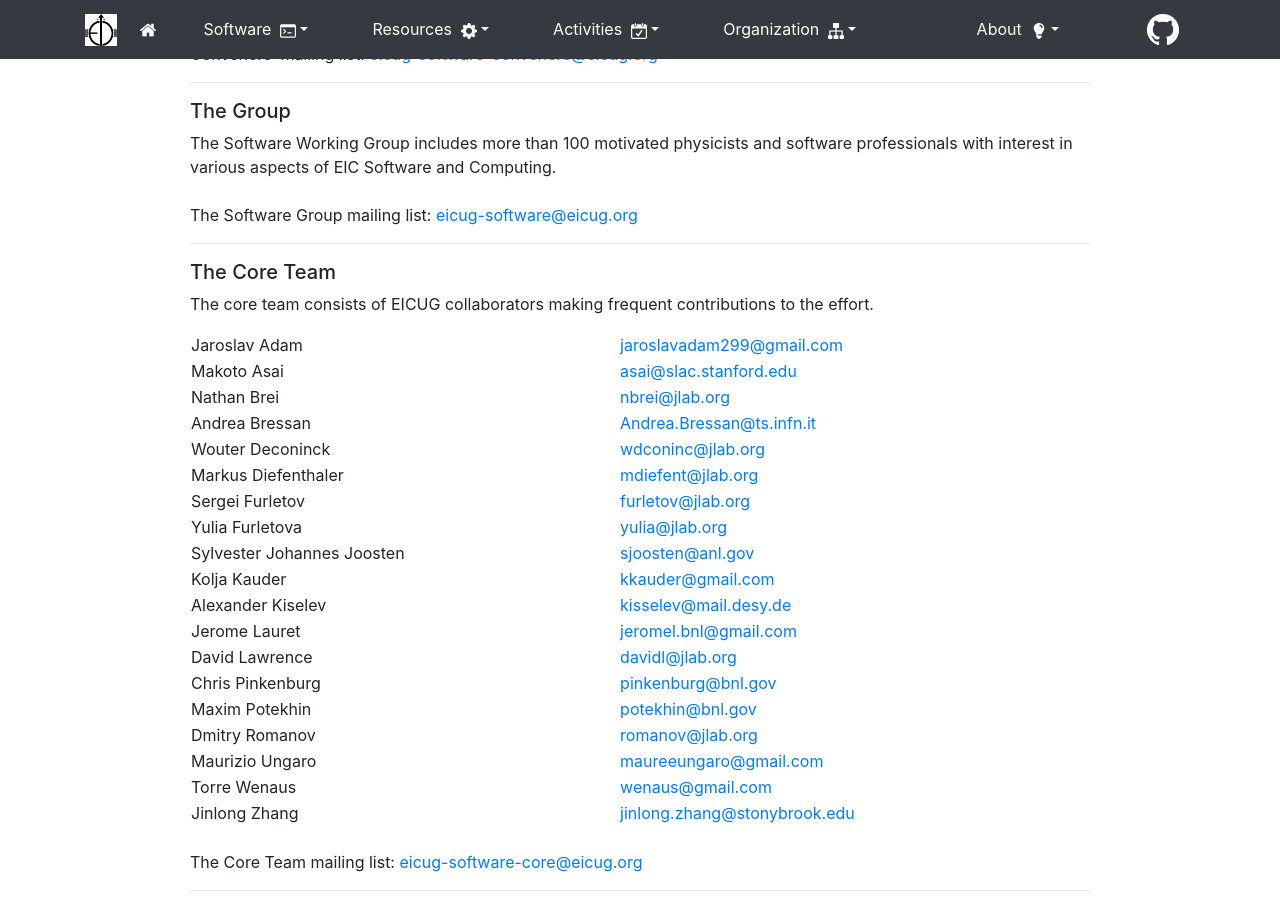
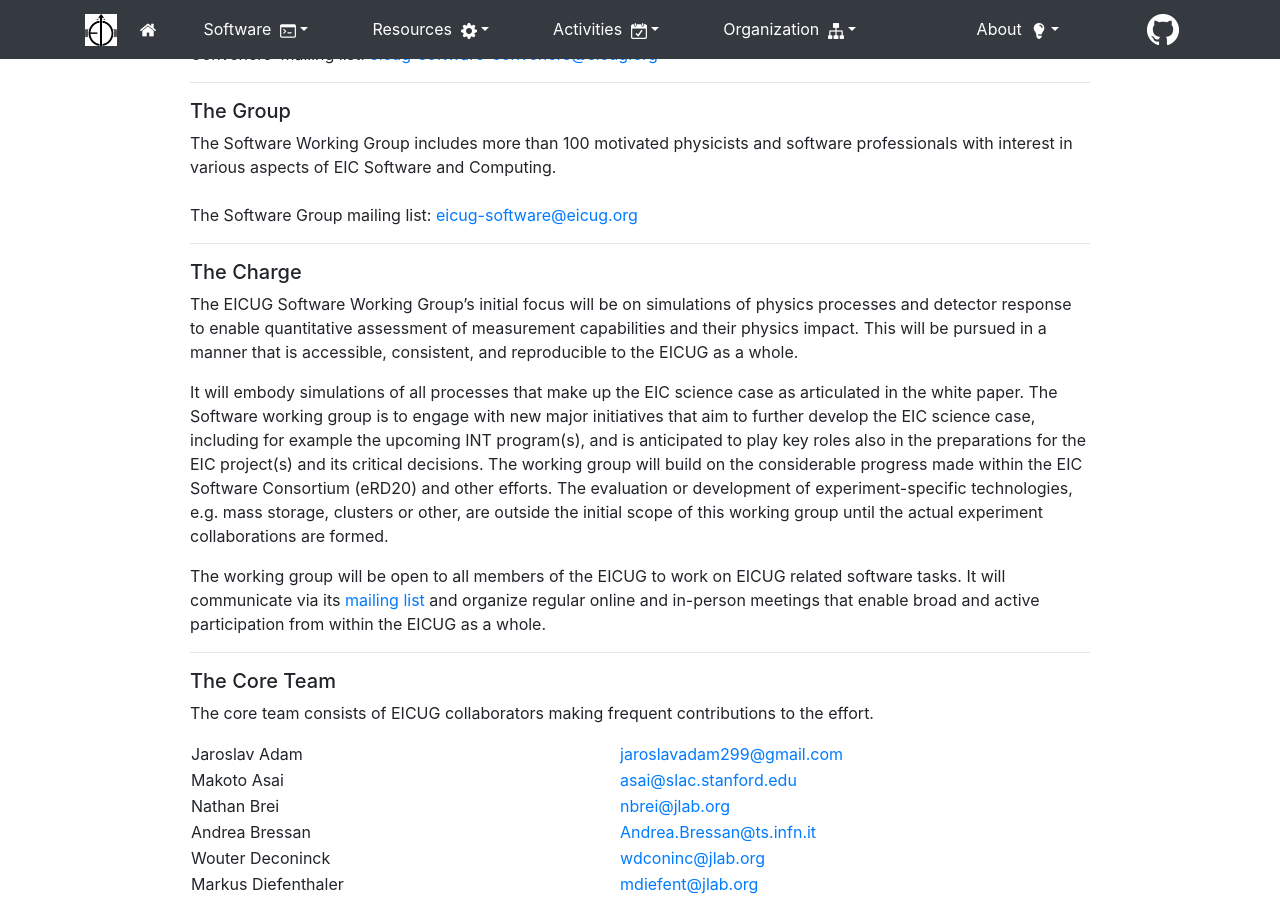
Before and after one commit to kkauder/eic.github.io, a Jekyll site: the page built from _organization/swg.md, in a window 1280 px wide and 900 px high, scrolled down 226 px. Built offline with Jekyll 4.4.1, drawn with Linux system fonts in a browser that asks for light colours; nearby versions of some CDN libraries.

Commit message:
Added the (C) mark to the front page, added the charge to the WG page

```diff
--- a/_organization/swg.md
+++ b/_organization/swg.md
@@ -20,6 +20,32 @@ various aspects of EIC Software and Computing.
 The Software Group mailing list: <a href="mailto:eicug-software@eicug.org">eicug-software@eicug.org</a>
 <hr/>
 
+##### The Charge
+
+The EICUG Software Working Group’s initial focus will be on
+simulations of physics processes and detector response to enable
+quantitative assessment of measurement capabilities and their physics
+impact. This will be pursued in a manner that is accessible,
+consistent, and reproducible to the EICUG as a whole.
+
+It will embody simulations of all processes that make up the EIC
+science case as articulated in the white paper. The Software working
+group is to engage with new major initiatives that aim to further
+develop the EIC science case, including for example the upcoming INT
+program(s), and is anticipated to play key roles also in the
+preparations for the EIC project(s) and its critical decisions. The
+working group will build on the considerable progress made within the
+EIC Software Consortium (eRD20) and other efforts. The evaluation or
+development of experiment-specific technologies, e.g. mass storage,
+clusters or other, are outside the initial scope of this working group
+until the actual experiment collaborations are formed.
+
+The working group will be open to all members of the EICUG to work on
+EICUG related software tasks. It will communicate via its [mailing
+list](mailto:eicug-software@eicug.org) and organize regular online and
+in-person meetings that enable broad and active participation from
+within the EICUG as a whole.
+<hr/>
 ##### The Core Team
 The core team consists of EICUG collaborators making frequent contributions to the effort.
 {% assign people=site.data.people | sort: "name" %}
```
Also changed, not shown: _layouts/home.html (+12 -4 lines).
